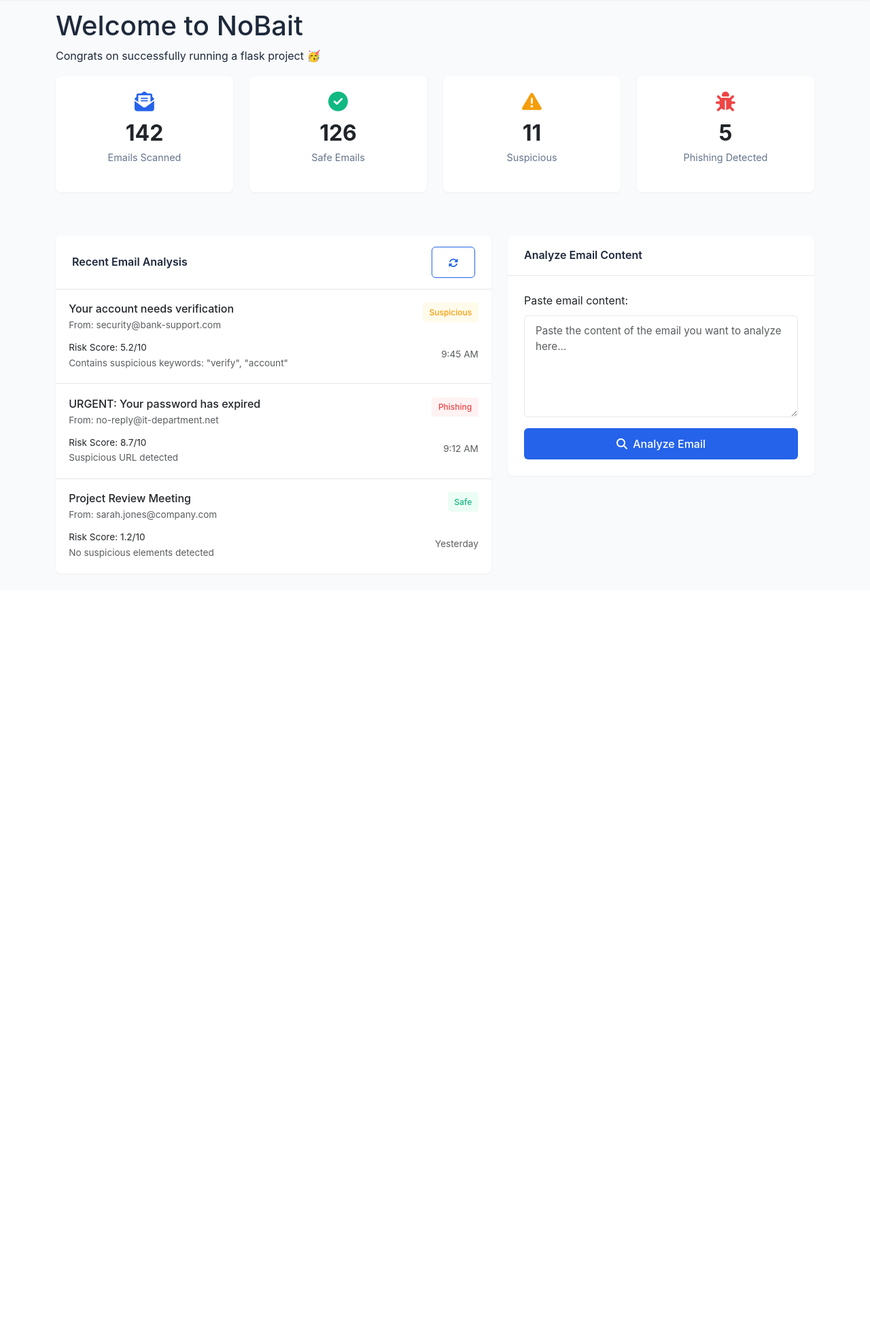
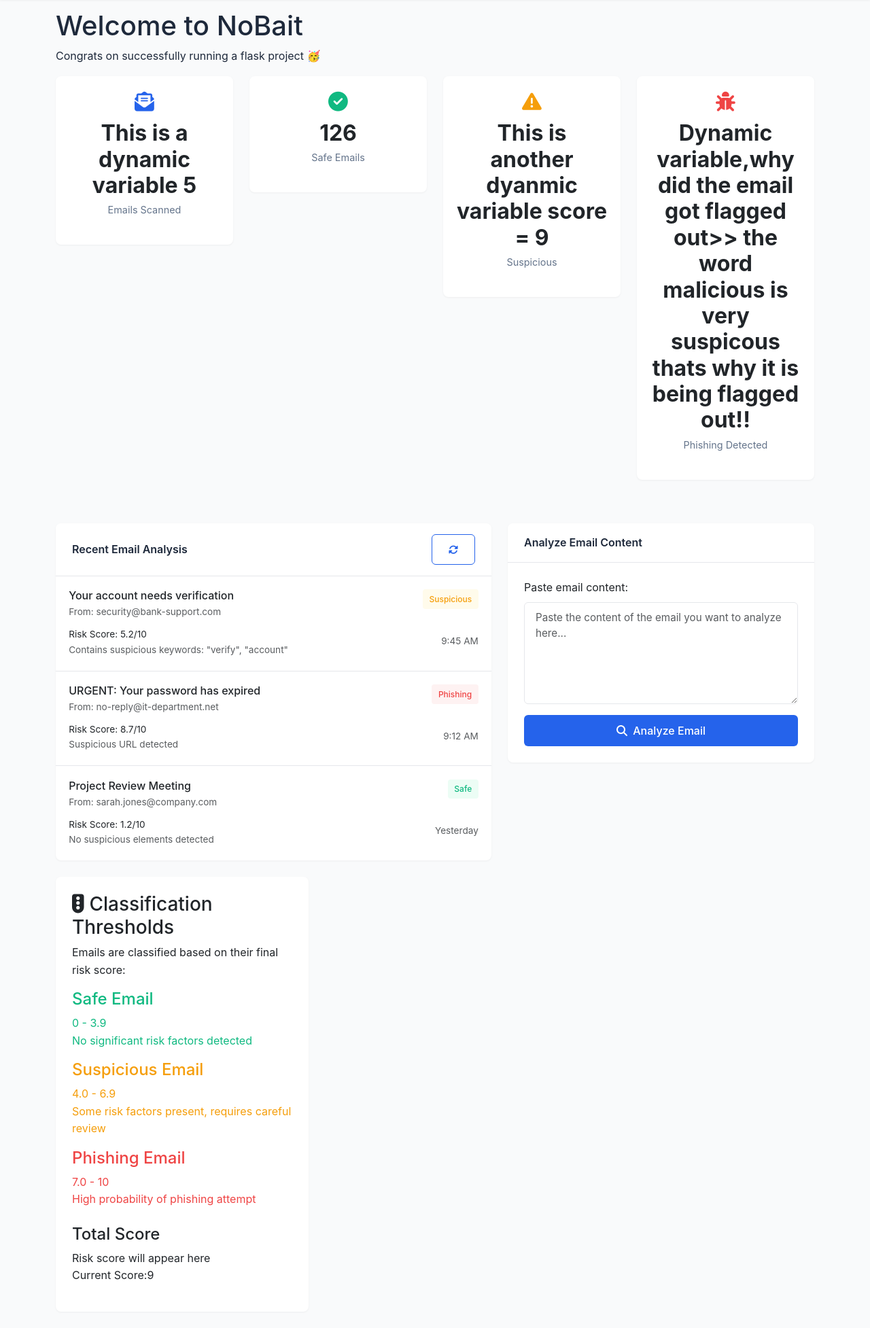
Before and after one commit to angi1228/P9-1_noBait, a Flask app: page / in a window 1280 px wide. Shown: the part 70-2024 px from the top of the page at 68% size. Before the commit the page ends 915 px from the top, so only its background shows below. Run offline with Flask 3, Linux system fonts and the light colour scheme.

Commit message:
updated some dynamic variable for testing and risk score table
dynamic variable for the number of suspicious stuff detected (just a trial code), added scoring table to classify email.

```diff
--- a/app.py
+++ b/app.py
@@ -4,8 +4,25 @@ app = Flask(__name__)
 
 
 @app.route("/")
-def home():
-    return render_template("home.html")
+# def home():
+#     return render_template("home.html")
+
+
+def test():
+    totalemails = ['email1','email2','email3','email4','malicious']
+    totalscore = 0
+
+    total_length = len(totalemails)
+
+    suskeywords = ['pay','scam','malicious']
+
+    for i in totalemails:
+        if i in suskeywords:
+            score = 9
+            totalscore += score
+            reason = f"the word {i} is very suspicous thats why it is being flagged out!!"
+
+    return render_template("home.html",total_length=total_length,totalscore=totalscore,reason=reason)
 
 
 
--- a/templates/home.html
+++ b/templates/home.html
@@ -43,7 +43,7 @@
                 <div class="card stat">
                     <i class="fas fa-envelope-open-text scanned"></i>
 
-                    <h2>142</h2>
+                    <h2>This is a dynamic variable {{total_length}}</h2>
                     <p>Emails Scanned</p>
                 </div>
             </div>
@@ -57,18 +57,21 @@
             <div class="col-md-3 col-6 mb-3">
                 <div class="card stat">
                     <i class="fas fa-exclamation-triangle suspicious"></i>
-                    <h2>11</h2>
+                    <h2>This is another dyanmic variable score = {{totalscore}}</h2>
                     <p>Suspicious</p>
                 </div>
             </div>
             <div class="col-md-3 col-6 mb-3">
                 <div class="card stat">
                     <i class="fas fa-bug phishing"></i>
-                    <h2>5</h2>
+                    <h2>Dynamic variable,why did the email got flagged out>> {{reason}}</h2>
                     <p>Phishing Detected</p>
                 </div>
             </div>
         </div>
+
+
+
 
         <div class="row">
             <div class="col-lg-7">
@@ -112,6 +115,7 @@
                             </div>
                         </div>
 
+
                         <div class="email-item">
                             <div class="d-flex justify-content-between align-items-start mb-2">
                                 <div>
@@ -144,7 +148,10 @@
                         </div>
                         <button class="btn btn-primary w-100" id="analyzeBtn">
                             <i class="fas fa-search me-1"></i> Analyze Email
+
                         </button>
+
+
 
                         <div id="analysisResult" class="analysis-result result-safe" style="display: none;">
                             <div class="risk-score">3.2</div>
@@ -166,6 +173,38 @@
                 </div>
             </div>
         </div>
+        <div class="col-lg-4">
+                <div class="card">
+                    <div class="card-body">
+                        <h3><i class="fas fa-traffic-light me-2"></i>Classification Thresholds</h3>
+                        <p>Emails are classified based on their final risk score:</p>
+
+                        <div class="result-box safe">
+                            <h4>Safe Email</h4>
+                            <div class="score-value">0 - 3.9</div>
+                            <p>No significant risk factors detected</p>
+                        </div>
+
+                        <div class="result-box suspicious">
+                            <h4>Suspicious Email</h4>
+                            <div class="score-value">4.0 - 6.9</div>
+                            <p>Some risk factors present, requires careful review</p>
+                        </div>
+
+                        <div class="result-box phishing">
+                            <h4>Phishing Email</h4>
+                            <div class="score-value">7.0 - 10</div>
+                            <p>High probability of phishing attempt</p>
+                        </div>
+
+                        <div class="mt-4">
+                            <h4>Total Score</h4>
+
+                                <p id="classificationDescription">Risk score will appear here<br> Current Score:{{totalscore}}</p>
+                            </div>
+                        </div>
+                    </div>
+                </div>
     </div>
 
 
```
